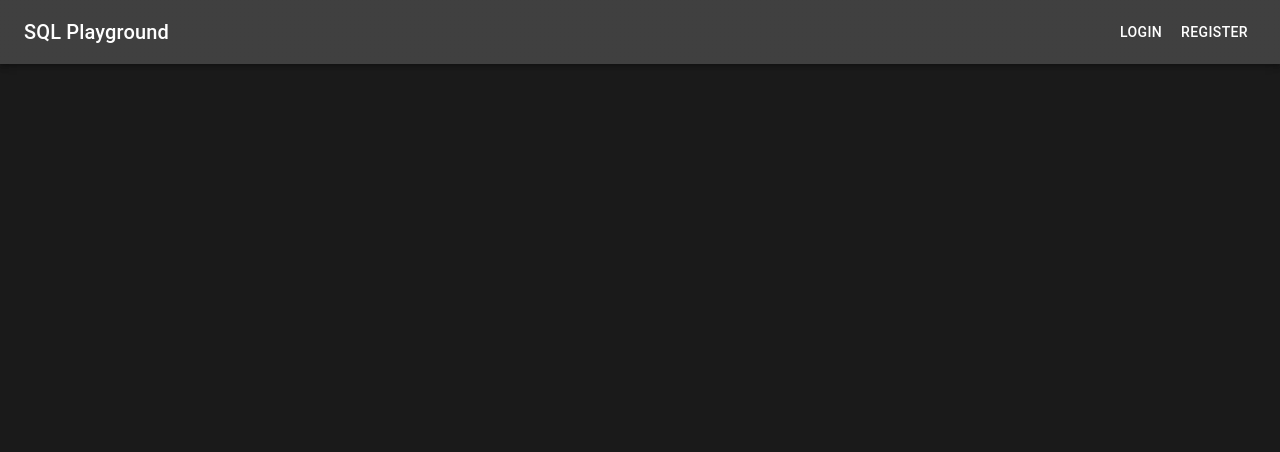
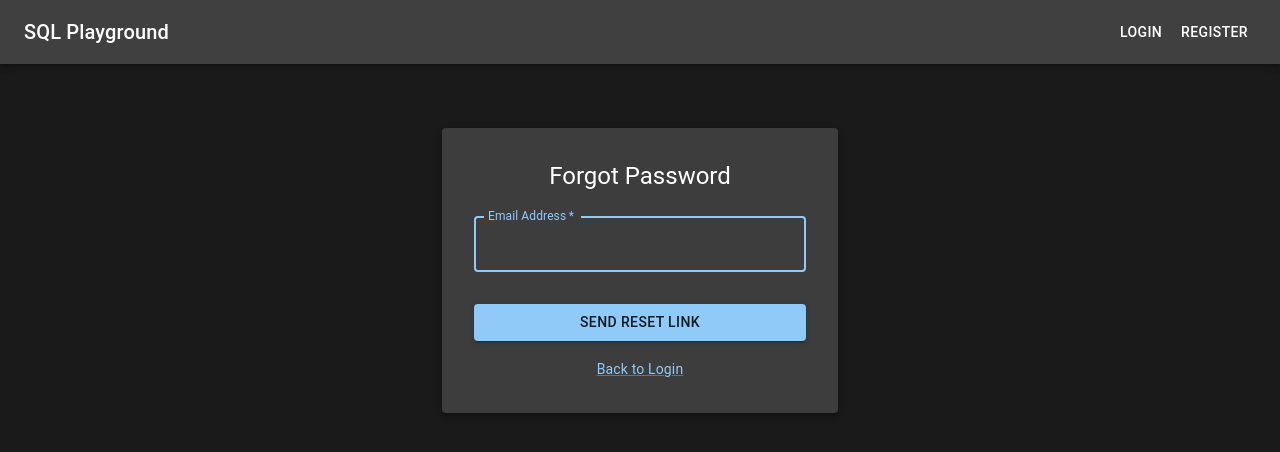
Before and after one commit to Harith-Y/SQL-Playground, a React (Create React App) app in the folder client/: page /forgotpassword in a window 1280 px wide. Shown: the top 452 px of the page. Built offline with nearby package versions, Linux system fonts and the light colour scheme; no server answers.

Commit message:
Add Forgot Password functionality with email reset feature and update routes

```diff
--- a/client/src/App.tsx
+++ b/client/src/App.tsx
@@ -10,6 +10,7 @@ import Tutorials from './components/Tutorials';
 import TutorialLesson from './components/TutorialLesson';
 import Login from './components/Login';
 import Register from './components/Register';
+import ForgotPassword from './components/ForgotPassword';
 import { executeQuery, QueryResult, fetchSchema, SchemaDefinition } from './services/api';
 import { auth } from './services/firebase';
 
@@ -209,6 +210,7 @@ function App() {
             <Routes>
               <Route path="/login" element={<Login />} />
               <Route path="/register" element={<Register />} />
+              <Route path="/forgotpassword" element={<ForgotPassword />} />
               <Route
                 path="/"
                 element={
--- /dev/null
+++ b/client/src/components/ForgotPassword.tsx
@@ -0,0 +1,111 @@
+import React, { useState } from 'react';
+import { useNavigate } from 'react-router-dom';
+import {
+  Container,
+  Box,
+  Typography,
+  TextField,
+  Button,
+  Paper,
+  Alert,
+  Link,
+} from '@mui/material';
+import { sendPasswordReset } from '../services/firebase';
+
+const ForgotPassword = () => {
+  const navigate = useNavigate();
+  const [email, setEmail] = useState('');
+  const [error, setError] = useState<string | null>(null);
+  const [success, setSuccess] = useState<string | null>(null);
+  const [loading, setLoading] = useState(false);
+
+  const handleSubmit = async (e: React.FormEvent) => {
+    e.preventDefault();
+    setError(null);
+    setSuccess(null);
+    setLoading(true);
+
+    try {
+      await sendPasswordReset(email);
+      setSuccess('Password reset email sent! Please check your inbox.');
+      setEmail('');
+    } catch (error) {
+      setError(error instanceof Error ? error.message : 'Failed to send password reset email');
+    } finally {
+      setLoading(false);
+    }
+  };
+
+  return (
+    <Container component="main" maxWidth="xs">
+      <Box
+        sx={{
+          marginTop: 8,
+          display: 'flex',
+          flexDirection: 'column',
+          alignItems: 'center',
+        }}
+      >
+        <Paper
+          elevation={3}
+          sx={{
+            padding: 4,
+            display: 'flex',
+            flexDirection: 'column',
+            alignItems: 'center',
+            width: '100%',
+          }}
+        >
+          <Typography component="h1" variant="h5">
+            Forgot Password
+          </Typography>
+          <Box component="form" onSubmit={handleSubmit} sx={{ mt: 1, width: '100%' }}>
+            {error && (
+              <Alert severity="error" sx={{ mb: 2 }}>
+                {error}
+              </Alert>
+            )}
+            {success && (
+              <Alert severity="success" sx={{ mb: 2 }}>
+                {success}
+              </Alert>
+            )}
+            <TextField
+              margin="normal"
+              required
+              fullWidth
+              id="email"
+              label="Email Address"
+              name="email"
+              autoComplete="email"
+              autoFocus
+              value={email}
+              onChange={(e) => setEmail(e.target.value)}
+            />
+            <Button
+              type="submit"
+              fullWidth
+              variant="contained"
+              sx={{ mt: 3, mb: 2 }}
+              disabled={loading}
+            >
+              {loading ? 'Sending...' : 'Send Reset Link'}
+            </Button>
+            <Box sx={{ textAlign: 'center' }}>
+              <Link
+                component="button"
+                variant="body2"
+                onClick={() => navigate('/login')}
+                sx={{ cursor: 'pointer' }}
+              >
+                Back to Login
+              </Link>
+            </Box>
+          </Box>
+        </Paper>
+      </Box>
+    </Container>
+  );
+};
+
+export default ForgotPassword;
--- a/client/src/components/Login.tsx
+++ b/client/src/components/Login.tsx
@@ -100,6 +100,16 @@ const Login = () => {
             >
               Sign In
             </Button>
+            <Box sx={{ textAlign: 'center', mb: 2 }}>
+              <Link
+                component="button"
+                variant="body2"
+                onClick={() => navigate('/forgotpassword')}
+                sx={{ cursor: 'pointer' }}
+              >
+                Forgot Password?
+              </Link>
+            </Box>
             <Box sx={{ textAlign: 'center' }}>
               <Link href="/register" variant="body2">
                 Don't have an account? Sign Up
--- a/client/src/components/Register.tsx
+++ b/client/src/components/Register.tsx
@@ -8,6 +8,7 @@ import {
   Container,
   Paper,
   Link,
+  Alert,
 } from '@mui/material';
 import { registerUser } from '../services/firebase';
 
@@ -18,7 +19,9 @@ const Register = () => {
     password: '',
     confirmPassword: '',
   });
-  const [error, setError] = useState('');
+  const [error, setError] = useState<string | null>(null);
+  const [success, setSuccess] = useState<string | null>(null);
+  const [loading, setLoading] = useState(false);
 
   const handleChange = (e: React.ChangeEvent<HTMLInputElement>) => {
     const { name, value } = e.target;
@@ -30,18 +33,41 @@ const Register = () => {
 
   const handleSubmit = async (e: React.FormEvent) => {
     e.preventDefault();
-    setError('');
+    setError(null);
+    setSuccess(null);
+    setLoading(true);
 
+    // Validate passwords match
     if (formData.password !== formData.confirmPassword) {
       setError('Passwords do not match');
+      setLoading(false);
+      return;
+    }
+
+    // Validate password length
+    if (formData.password.length < 6) {
+      setError('Password must be at least 6 characters long');
+      setLoading(false);
       return;
     }
 
     try {
       await registerUser(formData.email, formData.password);
-      navigate('/login');
+      setSuccess('Registration successful! Please check your email for verification link.');
+      // Clear form
+      setFormData({
+        email: '',
+        password: '',
+        confirmPassword: '',
+      });
+      // Redirect to login after 3 seconds
+      setTimeout(() => {
+        navigate('/login');
+      }, 3000);
     } catch (err) {
       setError(err instanceof Error ? err.message : 'Registration failed');
+    } finally {
+      setLoading(false);
     }
   };
 
@@ -66,9 +92,19 @@ const Register = () => {
           }}
         >
           <Typography component="h1" variant="h5">
-            Register
+            Sign Up
           </Typography>
           <Box component="form" onSubmit={handleSubmit} sx={{ mt: 3, width: '100%' }}>
+            {error && (
+              <Alert severity="error" sx={{ mb: 2 }}>
+                {error}
+              </Alert>
+            )}
+            {success && (
+              <Alert severity="success" sx={{ mb: 2 }}>
+                {success}
+              </Alert>
+            )}
             <TextField
               margin="normal"
               required
@@ -101,25 +137,27 @@ const Register = () => {
               label="Confirm Password"
               type="password"
               id="confirmPassword"
+              autoComplete="new-password"
               value={formData.confirmPassword}
               onChange={handleChange}
             />
-            {error && (
-              <Typography color="error" sx={{ mt: 2 }}>
-                {error}
-              </Typography>
-            )}
             <Button
               type="submit"
               fullWidth
               variant="contained"
               sx={{ mt: 3, mb: 2 }}
+              disabled={loading}
             >
-              Register
+              {loading ? 'Signing Up...' : 'Sign Up'}
             </Button>
             <Box sx={{ textAlign: 'center' }}>
-              <Link href="/login" variant="body2">
-                Already have an account? Sign in
+              <Link
+                component="button"
+                variant="body2"
+                onClick={() => navigate('/login')}
+                sx={{ cursor: 'pointer' }}
+              >
+                Already have an account? Sign In
               </Link>
             </Box>
           </Box>
--- a/client/src/services/firebase.ts
+++ b/client/src/services/firebase.ts
@@ -8,7 +8,9 @@ import {
   User,
   updatePassword,
   EmailAuthProvider,
-  reauthenticateWithCredential
+  reauthenticateWithCredential,
+  sendPasswordResetEmail,
+  sendEmailVerification
 } from "firebase/auth";
 
 const firebaseConfig = {
@@ -27,7 +29,11 @@ const auth = getAuth(app);
 export const registerUser = async (email: string, password: string) => {
   try {
     const userCredential = await createUserWithEmailAndPassword(auth, email, password);
-    return userCredential.user;
+    const user = userCredential.user;
+
+    // Send verification email
+    await sendEmailVerification(user);
+    return user;
   } catch (error) {
     throw new Error(error instanceof Error ? error.message : 'Registration failed');
   }
@@ -77,4 +83,12 @@ export const changePassword = async (currentPassword: string, newPassword: strin
   }
 };
 
+export const sendPasswordReset = async (email: string) => {
+  try {
+    await sendPasswordResetEmail(auth, email);
+  } catch (error) {
+    throw new Error(error instanceof Error ? error.message : 'Failed to send password reset email');
+  }
+};
+
 export { auth };
```
Also changed, not shown: 1 other file (tests, documents, lock files or other folders).
